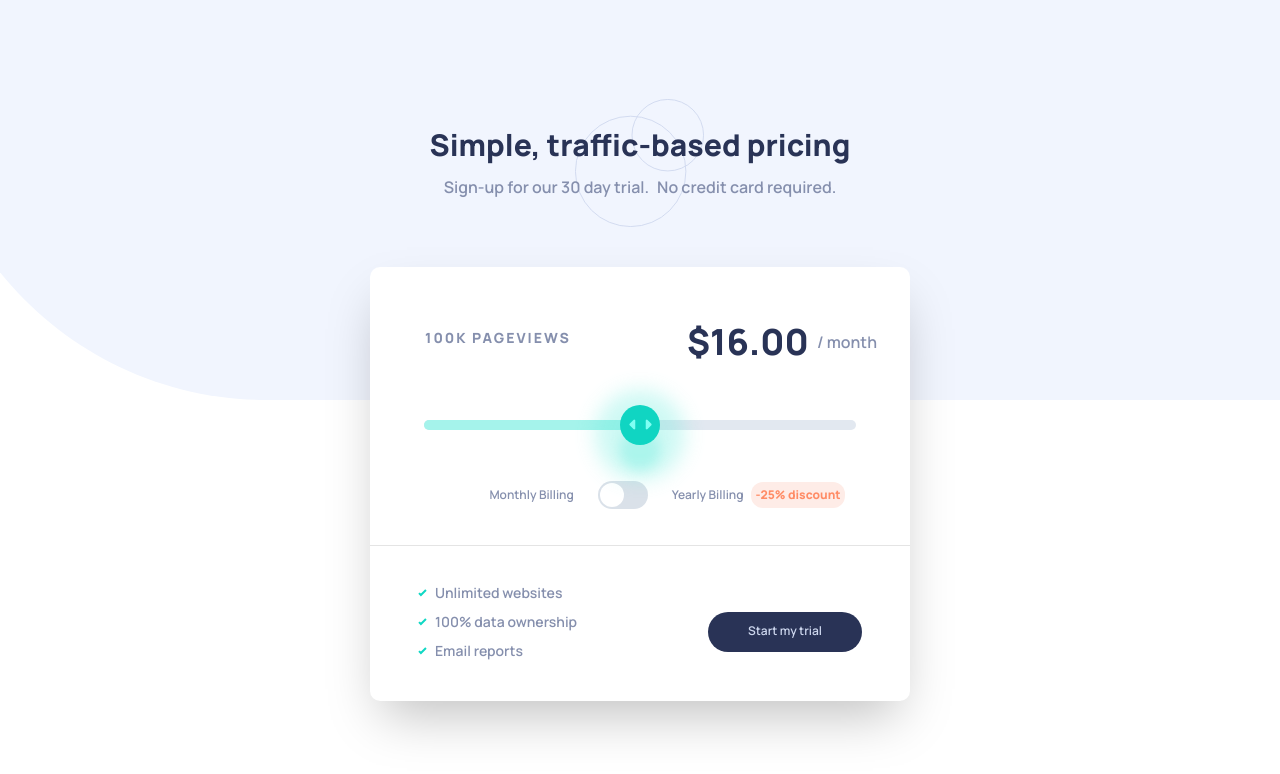
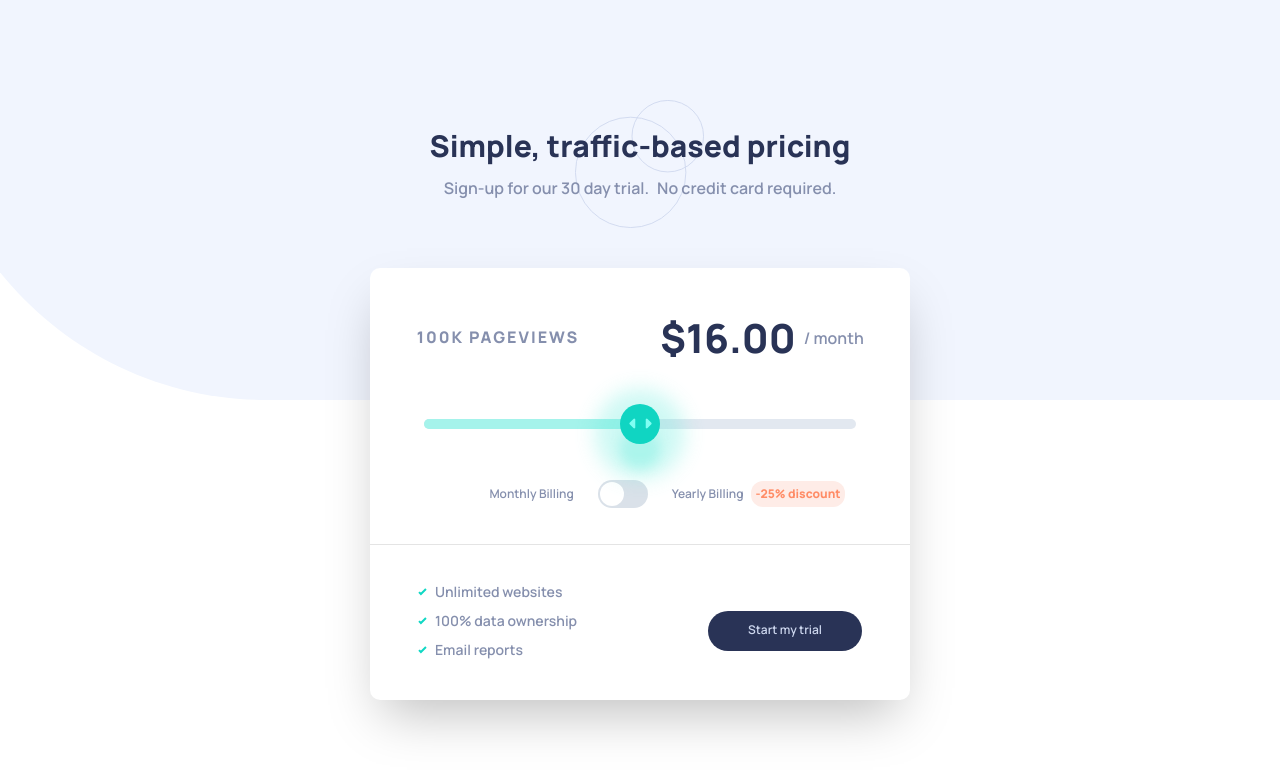
Before and after one commit to emiacerbi/interactive-pricing-component, a Next.js app: page / in a window 1280 px wide. Shown: the top 774 px of the page. Built offline with nearby package versions, Linux system fonts and the light colour scheme.

Commit message:
finishing details and added readme

```diff
--- a/pages/_document.js
+++ b/pages/_document.js
@@ -1,11 +1,11 @@
-import { Html, Head, Main, NextScript } from 'next/document'
+import { Head, Html, Main, NextScript } from 'next/document'
 
 export default function Document() {
   return (
     <Html>
       <Head>
-        <link rel="preconnect" href="https://fonts.googleapis.com" />
-        <link rel="preconnect" href="https://fonts.gstatic.com" crossOrigin />
+        <link href="https://fonts.googleapis.com" rel="preconnect" />
+        <link crossOrigin href="https://fonts.gstatic.com" rel="preconnect" />
         <link href="https://fonts.googleapis.com/css2?family=Manrope:wght@600;800&display=swap" rel="stylesheet" />
       </Head>
       <body>
--- a/pages/index.js
+++ b/pages/index.js
@@ -116,6 +116,7 @@ export default function Home() {
           gridTemplateColumns={['1fr', '1fr', '1fr 1fr']}
           maxWidth='540px'
           paddingY={10}
+          // spacing={0}
           width='100%'
         >
 
@@ -123,7 +124,7 @@ export default function Home() {
             alignSelf='center'
             color='neutral.400'
             fontFamily={"'Manrope', sans-serif"}
-            fontSize='sm'
+            fontSize={['sm', 'sm', 'md']}
             fontWeight={700}
             gridColumn={['span 2', 'span 2', '1 / 2']}
             letterSpacing={2}
@@ -139,7 +140,7 @@ export default function Home() {
             defaultValue={50}
             gridColumn='span 2'
             justifySelf='center'
-            maxW='445px'
+            maxW='440px'
             order='0'
             width='80%'
             onChange={(val) => checkSliderValue(val)}
@@ -190,18 +191,20 @@ export default function Home() {
             alignItems='center'
             color='neutral.500'
             display='flex'
-            fontSize='4xl'
+            fontSize={['4xl', '4xl', '2.5rem']}
             fontWeight={700}
             gap={2}
             gridColumn={['span 2', 'span 2', '2 / 3']}
             justifyContent='center'
+            marginRight={['0', '0', '2.5rem !important']}
+            marginTop='0 !important'
             order={['0', '0', '-1']}
           >
 
 
             ${!isDiscountOn ? amountValue.toString().concat('.00') : (amountValue -= (amountValue * 0.25)).toString().concat('.00')}
 
-            <Text as='span' color='neutral.400' fontSize='md' fontWeight={500}>/ month</Text>
+            <Text as='span' color='neutral.400' fontSize={['md']} fontWeight={500}>/ month</Text>
 
           </Text>
 
@@ -238,18 +241,28 @@ export default function Home() {
 
           <Divider borderColor='lightgray' gridColumn='span 2'/>
 
-          <Box alignItems='center' color='neutral.400' display={['flex', 'flex', 'grid']} flexDir='column' fontSize='sm' gap={3} gridColumn='span 2' gridTemplateColumns={'1fr 1fr'} justifyContent='center' paddingX={12} textAlign='center'>
+          <Box
+            color='neutral.400'
+            display={['flex', 'flex', 'grid']}
+            flexDir='column'
+            fontSize='sm'
+            gap={3}
+            gridColumn='span 2'
+            gridTemplateColumns={'1fr 1fr'}
+            paddingX={12}
+            >
 
             <Stack>
-              <Text alignItems='center' display='flex' gap={2}>
+
+              <Text alignItems='center' display='flex' gap={2} justifyContent={['center', 'center', 'left']}>
                 <Image alt='check icon' display='inline' src='/images/icon-check.svg'/>
                 Unlimited websites
               </Text>
-              <Text alignItems='center' display='flex' gap={2}>
+              <Text alignItems='center' display='flex' gap={2} justifyContent={['center', 'center', 'left']}>
                 <Image alt='check icon' display='inline' src='/images/icon-check.svg'/>
                 100% data ownership
               </Text>
-              <Text alignItems='center' display='flex' gap={2}>
+              <Text alignItems='center' display='flex' gap={2} justifyContent={['center', 'center', 'left']}>
                 <Image alt='check icon' display='inline' src='/images/icon-check.svg'/>
                 Email reports
               </Text>
@@ -261,6 +274,7 @@ export default function Home() {
                   opacity: .8
                 }
               }
+              alignSelf='center'
               backgroundColor='neutral.500'
               borderRadius='2rem'
               color='neutral.300'
@@ -269,8 +283,8 @@ export default function Home() {
               marginTop={5}
               maxW='170px'
               paddingX={10}
+              paddingY={5}
 
-              paddingY={5}
             >Start my trial</Button>
           </Box>
         </Stack>
```
Also changed, not shown: public/design/screenshot.png (added), 1 other file (tests, documents, lock files or other folders).
